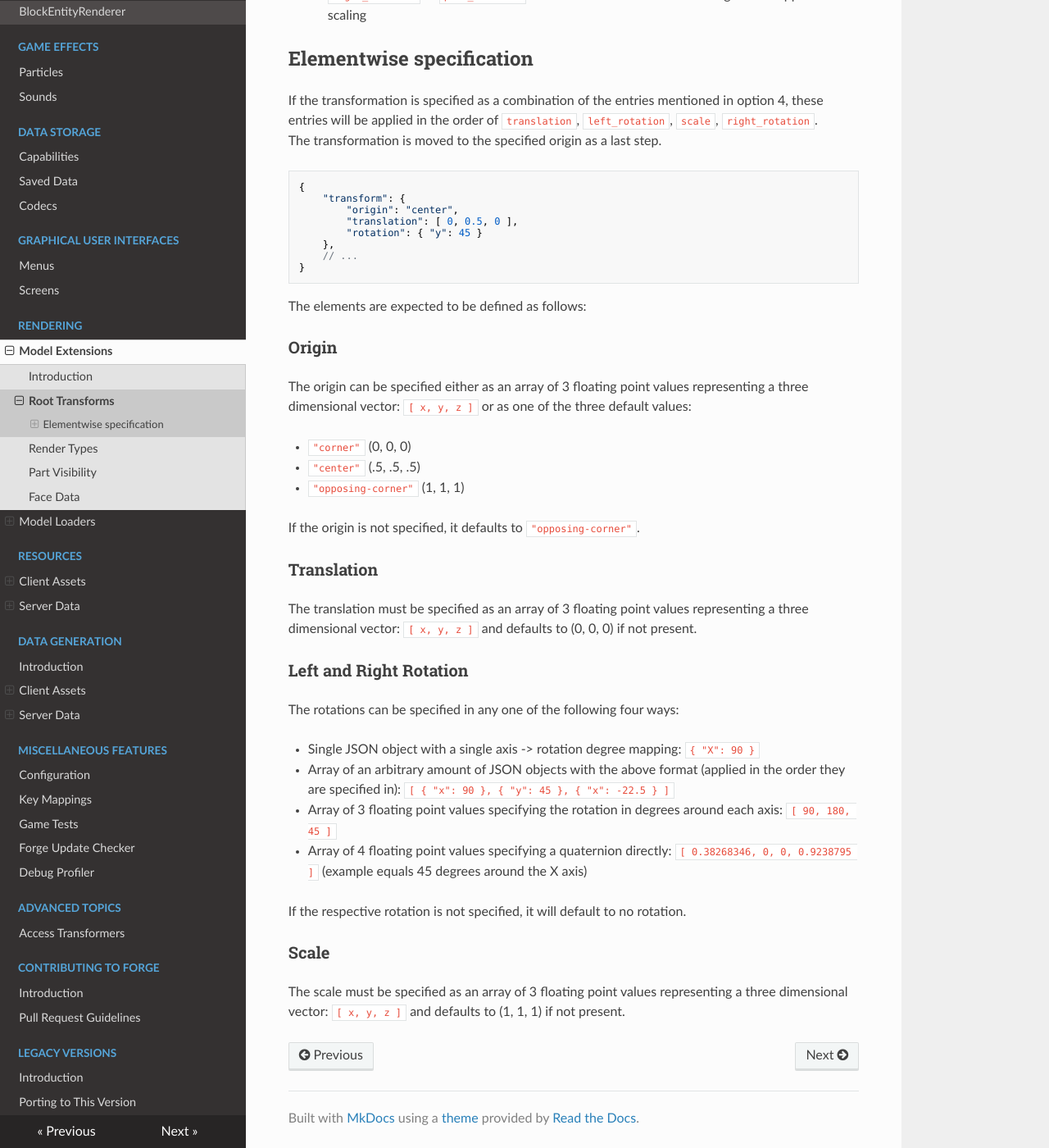
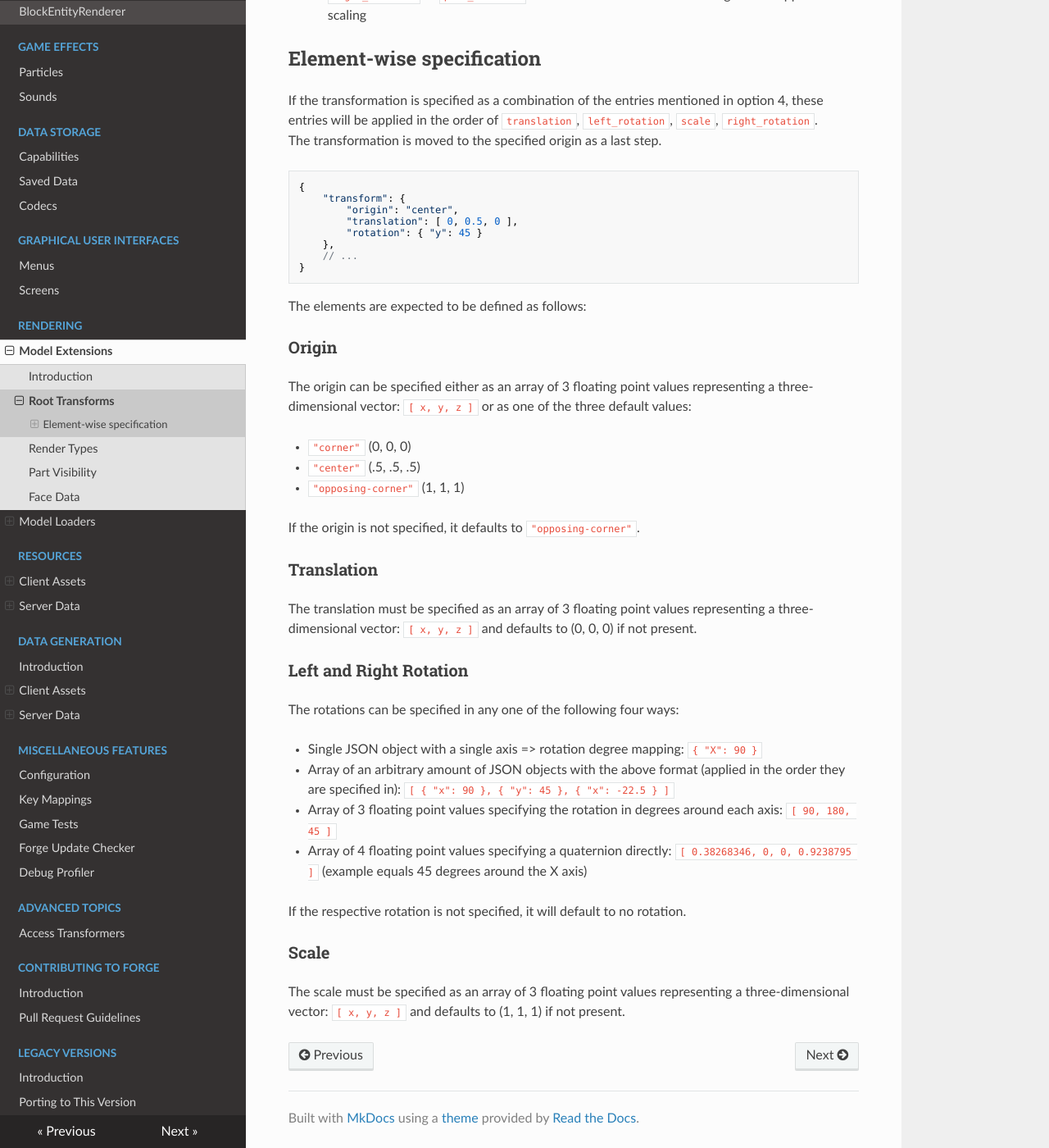
Before and after one commit to MinecraftForge/Documentation, an MkDocs documentation site: the page built from docs/rendering/modelextensions/transforms.md, in a window 1280 px wide and 1400 px high, scrolled down 593 px. Shown: the whole window at 82% size. Built offline with MkDocs 1.6.1, drawn with Linux system fonts in a browser that asks for light colours; nearby versions of some CDN libraries; some of the changed text lies outside the part shown.

Commit message:
Spelling and punctuation

```diff
--- a/docs/rendering/modelextensions/transforms.md
+++ b/docs/rendering/modelextensions/transforms.md
@@ -15,7 +15,7 @@ The root transforms can be specified in four formats:
     - `scale`: scale relative to the translated origin
     - `right_rotation` or `post_rotation`: rotation around the translated origin to be applied after scaling
 
-Elementwise specification
+Element-wise specification
 -------------------------
 
 If the transformation is specified as a combination of the entries mentioned in option 4, these entries will be applied in the order of `translation`, `left_rotation`, `scale`, `right_rotation`.
@@ -36,7 +36,7 @@ The elements are expected to be defined as follows:
 
 ### Origin
 
-The origin can be specified either as an array of 3 floating point values representing a three dimensional vector: `[ x, y, z ]` or as one of the three default values:
+The origin can be specified either as an array of 3 floating point values representing a three-dimensional vector: `[ x, y, z ]` or as one of the three default values:
 
 - `"corner"` (0, 0, 0)
 - `"center"` (.5, .5, .5)
@@ -46,13 +46,13 @@ If the origin is not specified, it defaults to `"opposing-corner"`.
 
 ### Translation
 
-The translation must be specified as an array of 3 floating point values representing a three dimensional vector: `[ x, y, z ]` and defaults to (0, 0, 0) if not present.
+The translation must be specified as an array of 3 floating point values representing a three-dimensional vector: `[ x, y, z ]` and defaults to (0, 0, 0) if not present.
 
 ### Left and Right Rotation
 
 The rotations can be specified in any one of the following four ways:
 
-- Single JSON object with a single axis -> rotation degree mapping: `{ "X": 90 }`
+- Single JSON object with a single axis => rotation degree mapping: `{ "X": 90 }`
 - Array of an arbitrary amount of JSON objects with the above format (applied in the order they are specified in): `[ { "x": 90 }, { "y": 45 }, { "x": -22.5 } ]`
 - Array of 3 floating point values specifying the rotation in degrees around each axis: `[ 90, 180, 45 ]`
 - Array of 4 floating point values specifying a quaternion directly: `[ 0.38268346, 0, 0, 0.9238795 ]` (example equals 45 degrees around the X axis)
@@ -61,7 +61,7 @@ If the respective rotation is not specified, it will default to no rotation.
 
 ### Scale
 
-The scale must be specified as an array of 3 floating point values representing a three dimensional vector: `[ x, y, z ]` and defaults to (1, 1, 1) if not present.
+The scale must be specified as an array of 3 floating point values representing a three-dimensional vector: `[ x, y, z ]` and defaults to (1, 1, 1) if not present.
 
 [blockstate]: https://minecraft.fandom.com/wiki/Tutorials/Models#Block_states
 [displaytransform]: ../modelloaders/transform.md
```
Also changed, not shown: other parts of docs/rendering/modelextensions/transforms.md (+1 -1 lines), docs/rendering/modelextensions/facedata.md (+4 -4 lines), docs/rendering/modelextensions/rendertypes.md (+1 -1 lines).
